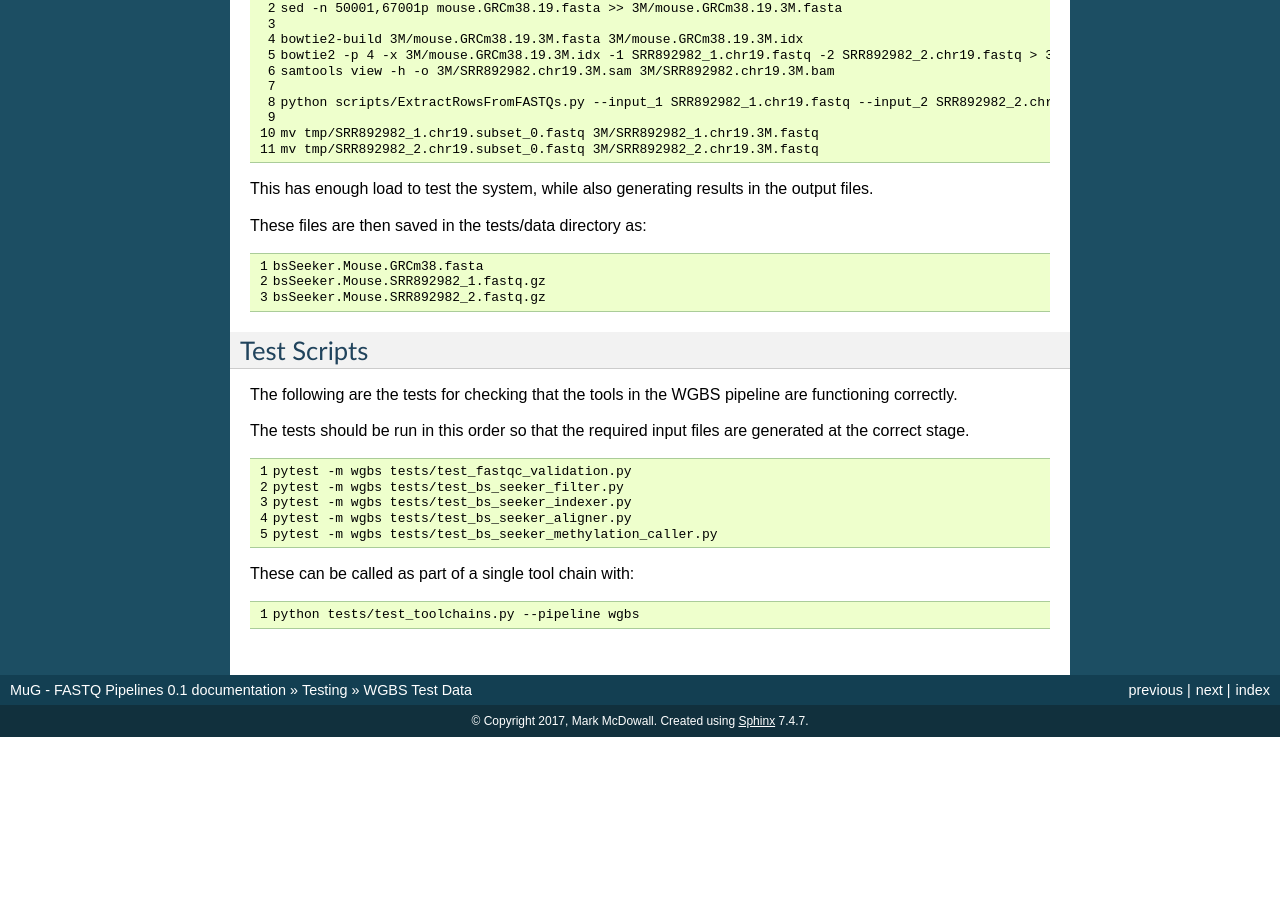
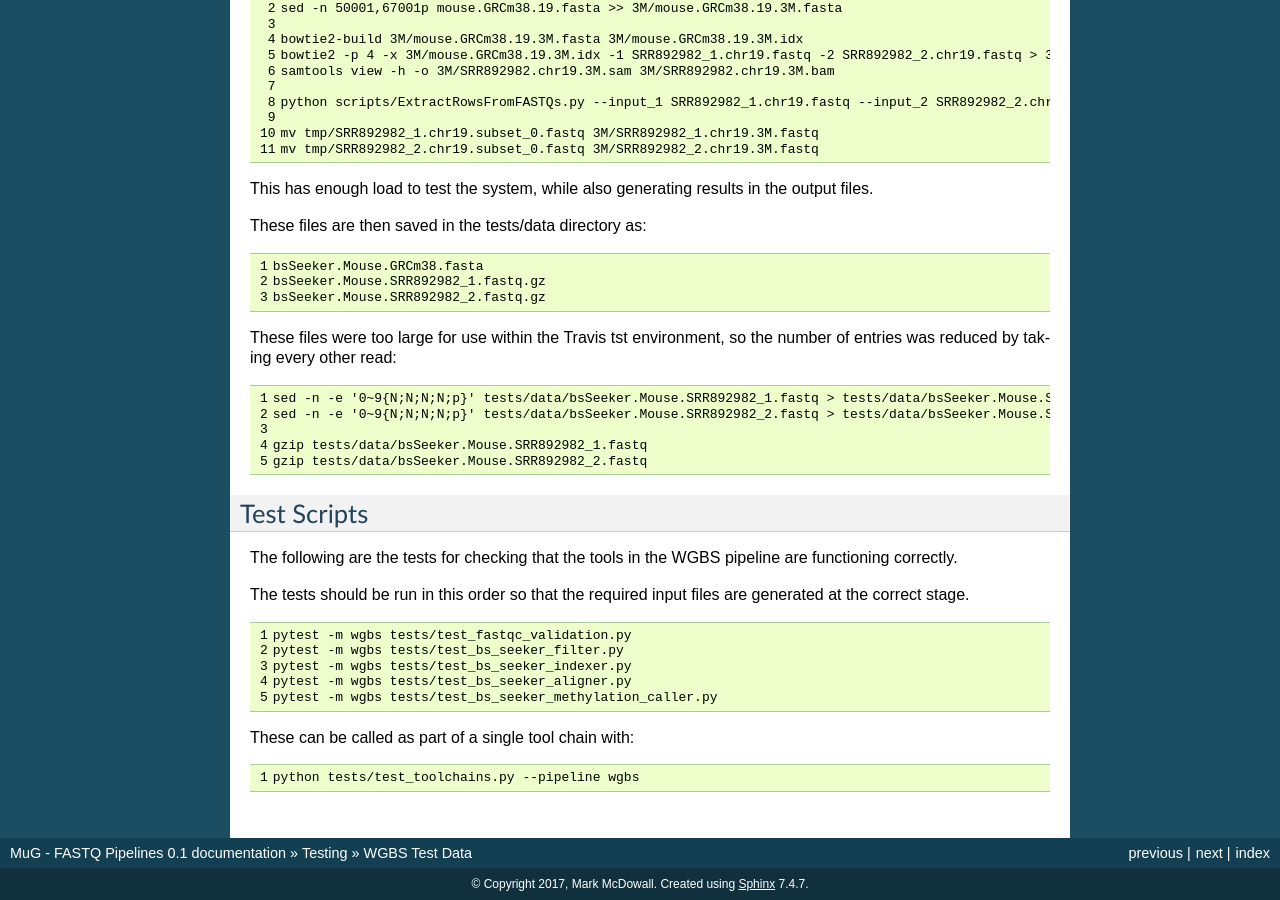
Before and after one commit to Multiscale-Genomics/mg-process-fastq, a Sphinx documentation site: the page built from docs/test_data/testData_WGBS.rst, in a window 1280 px wide and 900 px high, scrolled down 947 px. Built offline with Sphinx 7.4.7, drawn with Linux system fonts in a browser that asks for light colours; before the commit the page ends 1684 px from its top, so only the background shows below that.

Commit message:
Reduced teh size of the same datasets for WGBS so that they are able to run on TraisCI without it failing

```diff
--- a/docs/test_data/testData_WGBS.rst
+++ b/docs/test_data/testData_WGBS.rst
@@ -98,6 +98,18 @@ These files are then saved in the tests/data directory as:
    bsSeeker.Mouse.SRR892982_1.fastq.gz
    bsSeeker.Mouse.SRR892982_2.fastq.gz
 
+These files were too large for use within the Travis tst environment, so the number of entries was reduced by taking every other read:
+
+.. code-block:: none
+   :linenos:
+
+   sed -n -e '0~9{N;N;N;N;p}' tests/data/bsSeeker.Mouse.SRR892982_1.fastq > tests/data/bsSeeker.Mouse.SRR892982_1.fastq
+   sed -n -e '0~9{N;N;N;N;p}' tests/data/bsSeeker.Mouse.SRR892982_2.fastq > tests/data/bsSeeker.Mouse.SRR892982_2.fastq
+
+   gzip tests/data/bsSeeker.Mouse.SRR892982_1.fastq
+   gzip tests/data/bsSeeker.Mouse.SRR892982_2.fastq
+
+
 
 Test Scripts
 ------------
```
Also changed, not shown: 3 other files.
